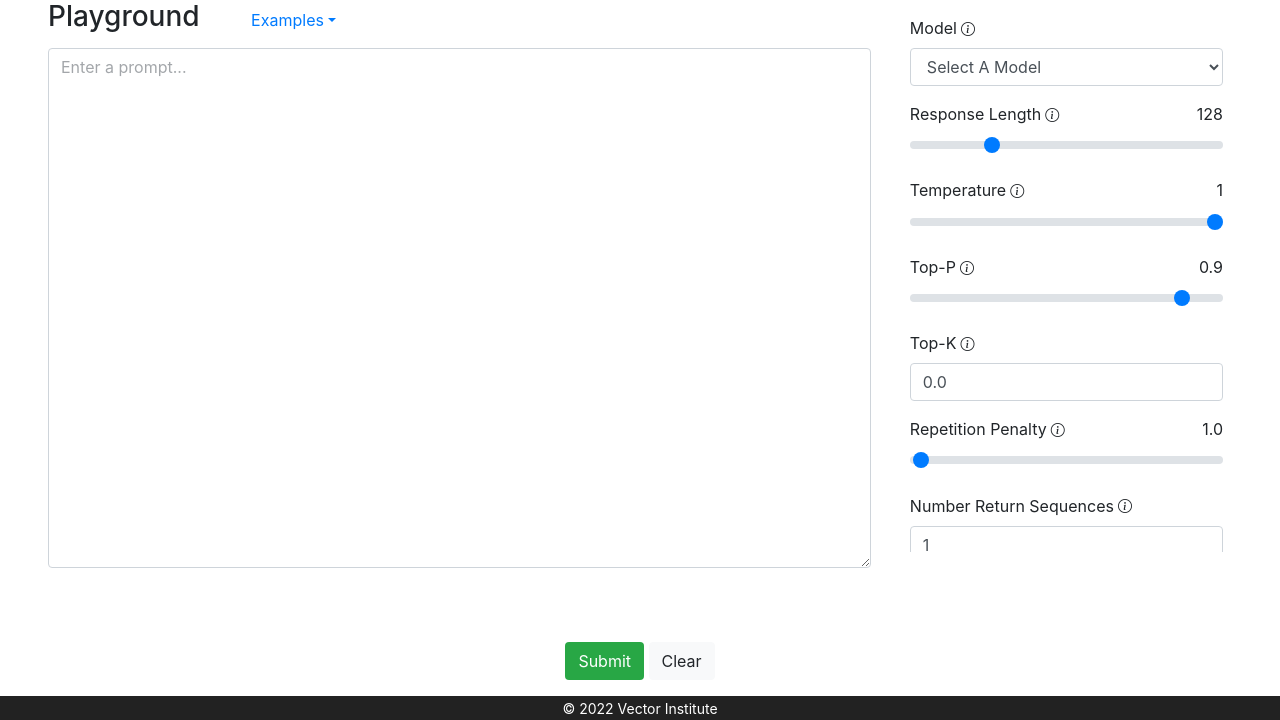
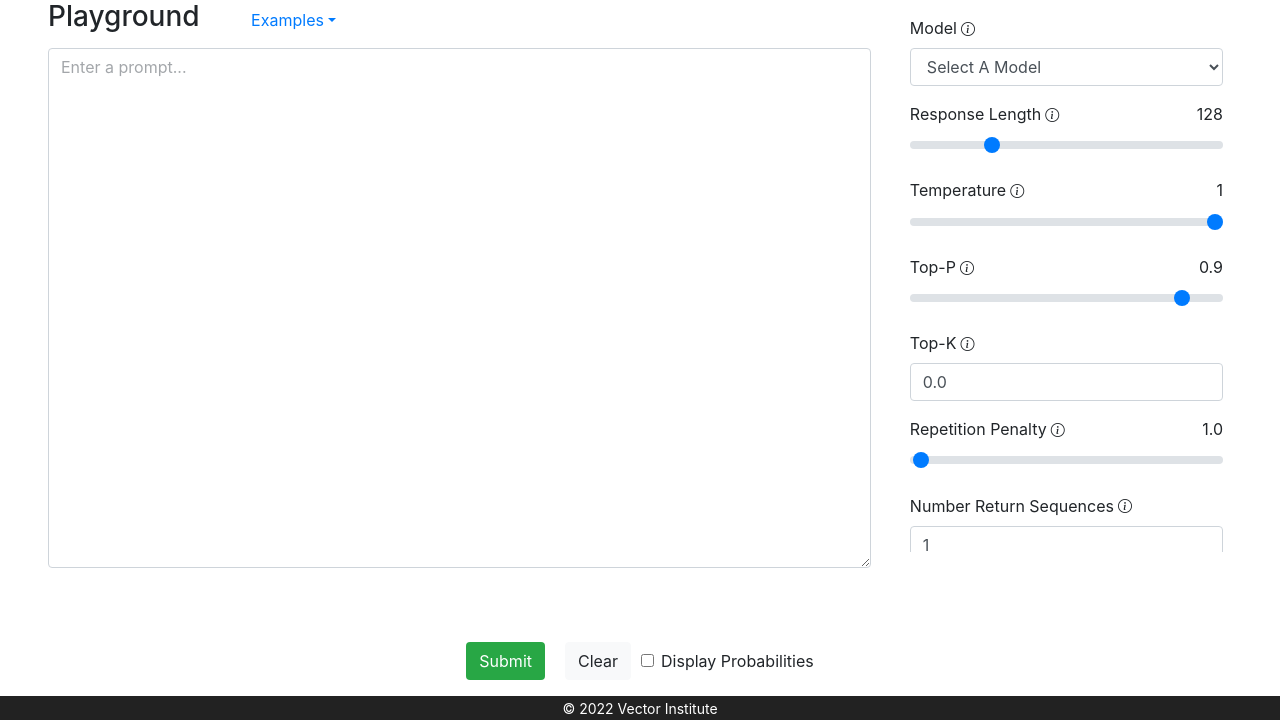
Before and after one commit to VectorInstitute/kaleidoscope, a Flask app: page /playground in a window 1280 px wide. Shown: the part 80-800 px from the top of the page. Run offline with Flask 2, Linux system fonts and the light colour scheme; some libraries are stand-ins or nearby versions.

Commit message:
Add log prob display component

```diff
--- a/resources/home/templates/home.html
+++ b/resources/home/templates/home.html
@@ -1,23 +1,23 @@
 <!DOCTYPE html>
 <html lang="en">
   <head>
-    {% block head %}
-    <title>Lingua</title>
+    <title>{% block title %} Test {% endblock %}</title>
     <meta charset="utf-8">
     <meta name="viewport" content="width=device-width, initial-scale=1">
     <script src="https://ajax.googleapis.com/ajax/libs/jquery/3.4.1/jquery.min.js"></script>
     <link rel="stylesheet" href="https://cdn.jsdelivr.net/npm/bootstrap@4.6.1/dist/css/bootstrap.min.css">
+    <link rel="stylesheet" href="https://cdn.jsdelivr.net/npm/bootstrap-icons@1.3.0/font/bootstrap-icons.css">
     <script src="https://cdn.jsdelivr.net/npm/popper.js@1.16.1/dist/umd/popper.min.js"></script>
     <script src="https://cdn.jsdelivr.net/npm/bootstrap@4.6.1/dist/js/bootstrap.bundle.min.js"></script>
-    {% endblock %}
+    <script type="text/javascript">{% block script %}{% endblock %}</script>
     <style>
       .navbar-custom {
         background-color: #222222;
       }
+      {% block style %}{% endblock %}
     </style>
   </head>
   <body>
-    {% block body %}
     <nav class="navbar sticky-top navbar-expand-sm navbar-custom navbar-dark">
       <a class="navbar-brand" href="/">
         <!-- <img src="" width="30" height="30" class="d-inline-block align-top" alt=""> -->
@@ -43,6 +43,7 @@
         </ul>
       </div>
     </nav>
+    {% block body %}
     <div class="jumbotron jumbotron-fluid">
       <div class="container">
         <h1 class="display-4">Project Lingua</h1>
--- a/resources/home/templates/playground.html
+++ b/resources/home/templates/playground.html
@@ -1,9 +1,8 @@
 {% extends "home.html" %}
 <!DOCTYPE html>
 <html lang="en">
-  {% block head %}
   <head>
-    <title>Lingua</title>
+    <title>{% block title %} Lingua {% endblock %}</title>
     <meta charset="utf-8">
     <meta name="viewport" content="width=device-width, initial-scale=1">
     <script src="https://ajax.googleapis.com/ajax/libs/jquery/3.4.1/jquery.min.js"></script>
@@ -12,6 +11,7 @@
     <script src="https://cdn.jsdelivr.net/npm/popper.js@1.16.1/dist/umd/popper.min.js"></script>
     <script src="https://cdn.jsdelivr.net/npm/bootstrap@4.6.1/dist/js/bootstrap.bundle.min.js"></script>
     <script type="text/javascript">
+      {% block script %}
       var EXAMPLES = {
         "news": {
           "prompt": "VECTOR INSTITUTE DEVELOPS ARTIFICIAL INTELLIGENCE FOR HEALTH RECOMMENDATIONS",
@@ -26,7 +26,7 @@
           "length": 128
         },
         "question": {
-          "prompt": "Question: What color is the sky?\nAnswer: blue\n\nQuestion: Who was the first president of the United States?\nAnswer: George Washington\n\nQuestion: Who is the president in 2022?\nAnswer:",
+          "prompt": "Question: What color is the sky?\nAnswer: blue\n\nQuestion: Who was the first prime minister of Canada?\nAnswer: Robert Walpole\n\nQuestion: Who is the prime minister in 2022?\nAnswer:",
           "length": 64
         },
         "poetry": {
@@ -160,11 +160,13 @@
               delay: {show:1000}
           })
       })
+      {% endblock %}
     </script>
     <style>
       .navbar-custom {
         background-color: #222222;
       }
+      {% block style %}
       .placeholder:empty:before {
         content: attr(data-placeholder);
         opacity: 0.5;
@@ -196,18 +198,17 @@
         border-radius: 10px;
         height: 5px;
       }
-      .generated-text-font{
+      .generated-text-font {
         font-weight: bold;
       }
-      .generated-text:hover{
+      .generated-text:hover {
         background-color: yellow;
       }
+      {% endblock %}
     </style>
-    {% endblock %}
   </head>
 
   <body>
-    {% block body %}
     <nav class="navbar sticky-top navbar-expand-sm navbar-custom navbar-dark">
       <a class="navbar-brand" href="/">
         <!-- <img src="" width="30" height="30" class="d-inline-block align-top" alt=""> -->
@@ -233,7 +234,7 @@
         </ul>
       </div>
     </nav>
-
+    {% block body %}
     <div class="mt-3 px-5">
       <div class="row">
         <div class="col">
@@ -355,22 +356,36 @@
       </div>
     </div>
     <div class="fixed-bottom bg-white">
-      <div class="py-3 col px-5 text-center">
+      <div class="form-row py-3 d-flex justify-content-center align-items-center">
+        <div class="col-auto">
           <button class="btn bg-success text-white" type="submit" value="submit" form="text-submit"
           id="submit-button">Submit</button>
+        </div>
+        <div class="col-auto">
           <button class="btn bg-success text-white" type="button" id="loader" disabled>
             <span class="spinner-border spinner-border-sm" role="status" aria-hidden="true"></span>
             Loading...
           </button>
+        </div>
+        <div class="col-auto">
           <button type="button" class="btn btn-light" onclick='clearText();' tabindex="0" data-toggle="popover" data-trigger="hover"
           data-placement="auto"
           data-content="Reset configurations and clear textbox">Clear</button>
-        <!-- <button type="button" class="btn btn-light" onclick='clearText();' tabindex="0" data-toggle="popover" data-trigger="hover"
-        data-placement="auto" data-delay
-        data-content="Awesome generation! &#128578;"><i class="bi bi-hand-thumbs-up-fill"></i></button>
+        </div>
+        <div class="col-auto">
+          <div class="form-check">
+            <input class="form-check-input" form="text-submit" name="display_logprob" type="checkbox" id="check-logprob">
+            <label class="form-check-label" for="autoSizingCheck">Display Probabilities</label>
+          </div>
+        </div>
+        <!-- <div class="col-auto">
           <button type="button" class="btn btn-light" onclick='clearText();' tabindex="0" data-toggle="popover" data-trigger="hover"
-        data-placement="auto"
-        data-content="Needs improvement &#128528;"><i class="bi bi-hand-thumbs-down-fill"></i></button> -->
+          data-placement="auto" data-content="Awesome generation! &#128578;"><i class="bi bi-hand-thumbs-up-fill"></i></button>
+        </div>
+        <div class="col-auto">
+          <button type="button" class="btn btn-light" onclick='clearText();' tabindex="0" data-toggle="popover" data-trigger="hover"
+          data-placement="auto" data-content="Needs improvement &#128528;"><i class="bi bi-hand-thumbs-down-fill"></i></button>
+        </div> -->
       </div>
       <footer class="navbar-custom text-center">
         <a class="text-white small">© 2022 Vector Institute</a>
```
Lines whose indentation alone changed are shown as unchanged.
